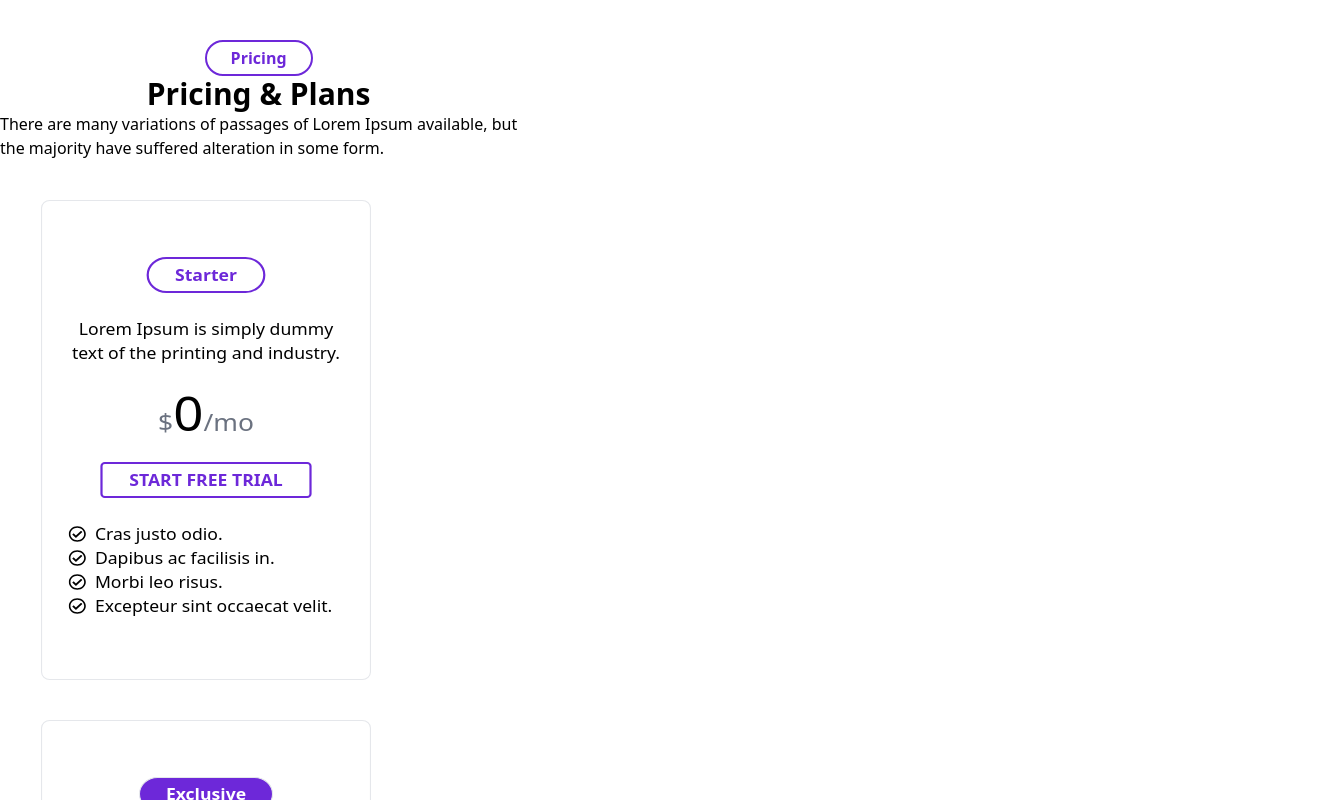
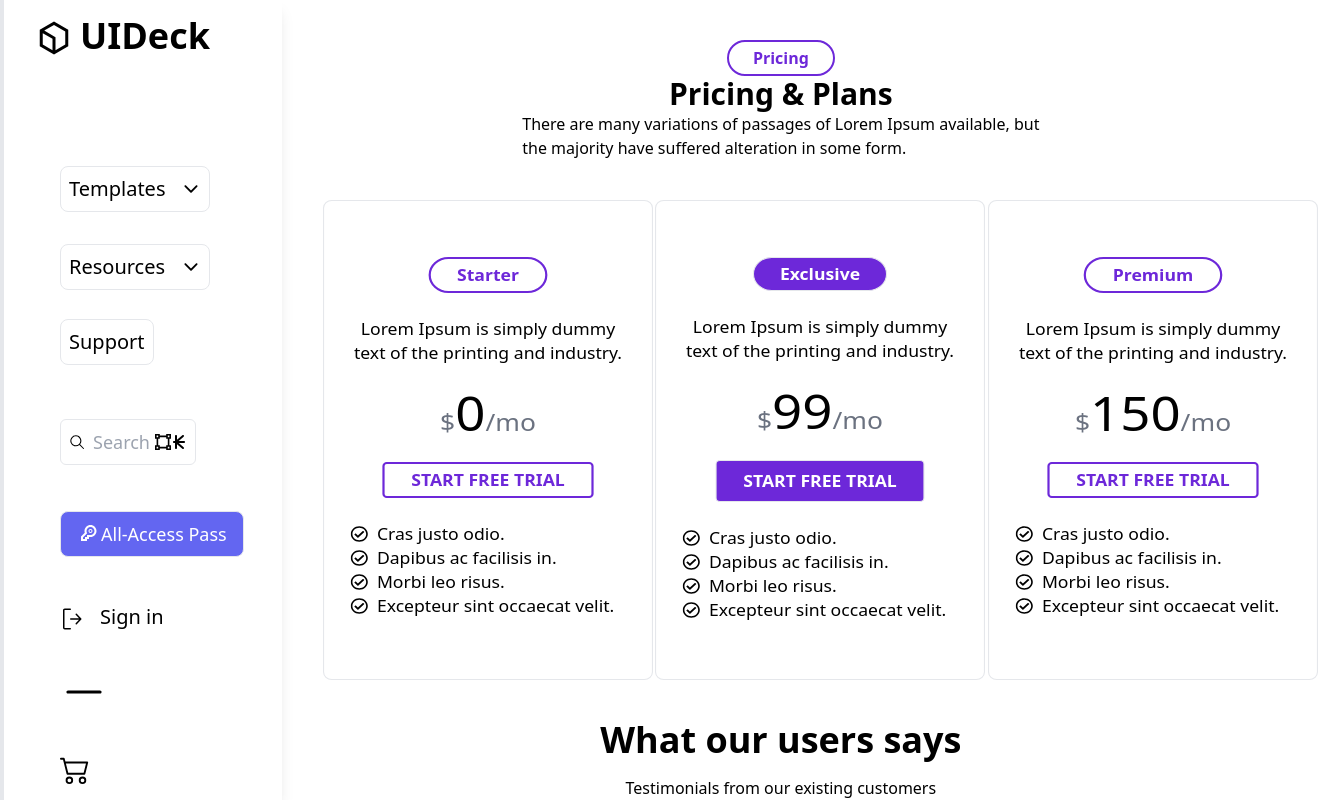
Before and after one commit to manishagajula/project1, a React (Create React App) app: page / in a window 1280 px wide. Shown: the top 800 px of the page, 1318 px wide, since content can reach past the window. Built offline with nearby package versions, Linux system fonts and the light colour scheme.

Commit message:
added:file

```diff
--- a/src/components/Pricing.jsx
+++ b/src/components/Pricing.jsx
@@ -14,7 +14,7 @@ export const Pricing = () => {
           <p>the majority have suffered alteration in some form.</p>
         </p>
       </div>
-      <div className="grid grid-cols-3 sm:grid-cols-1">
+      <div className="grid grid-cols-3">
         <div className="w-[300px] h-[60vh] border rounded-lg scale-x-110 hover:scale-x-125 pt-4 pb-4 pr-6 pl-6 ml-14 mt-10 ">
           <div>
             <div className="flex flex-row items-center justify-center pt-10 pb-6">
--- a/src/components/Sidebar.jsx
+++ b/src/components/Sidebar.jsx
@@ -8,7 +8,6 @@ import { GoSearch } from "react-icons/go";
 import { SiMaterialdesignicons } from "react-icons/si";
 import { FaKipSign } from "react-icons/fa6";
 import { RxDividerHorizontal } from "react-icons/rx";
-import { Pricing } from "./Pricing";
 
 export const Sidebar = () => {
   //   const Dropdown = () => {
@@ -34,7 +33,7 @@ export const Sidebar = () => {
   };
 
   return (
-    <div className="flex flex-col justify-between items-start pl-4 border-s-4 w-[300px] h-[100vh] bg-white-200 shadow-lg shadow-white-100/20 sm:hidden">
+    <div className="flex flex-col justify-between items-start pl-4 border-s-4 w-[300px] h-[100vh] bg-white-200 shadow-lg shadow-white-100/20 ">
       <div className="flex flex-row gap-2 justify-between mt-4 pl-4 font-bold text-4xl	">
         <span className="text-center pt-1">
           {" "}
@@ -133,7 +132,6 @@ export const Sidebar = () => {
       <div className="flex flex-row gap-4 pl-10 pb-4 pt-2 text-3xl">
         <BsCart2 />
       </div>
-      {/* <Pricing className=""/> */}
     </div>
   );
 };
```
